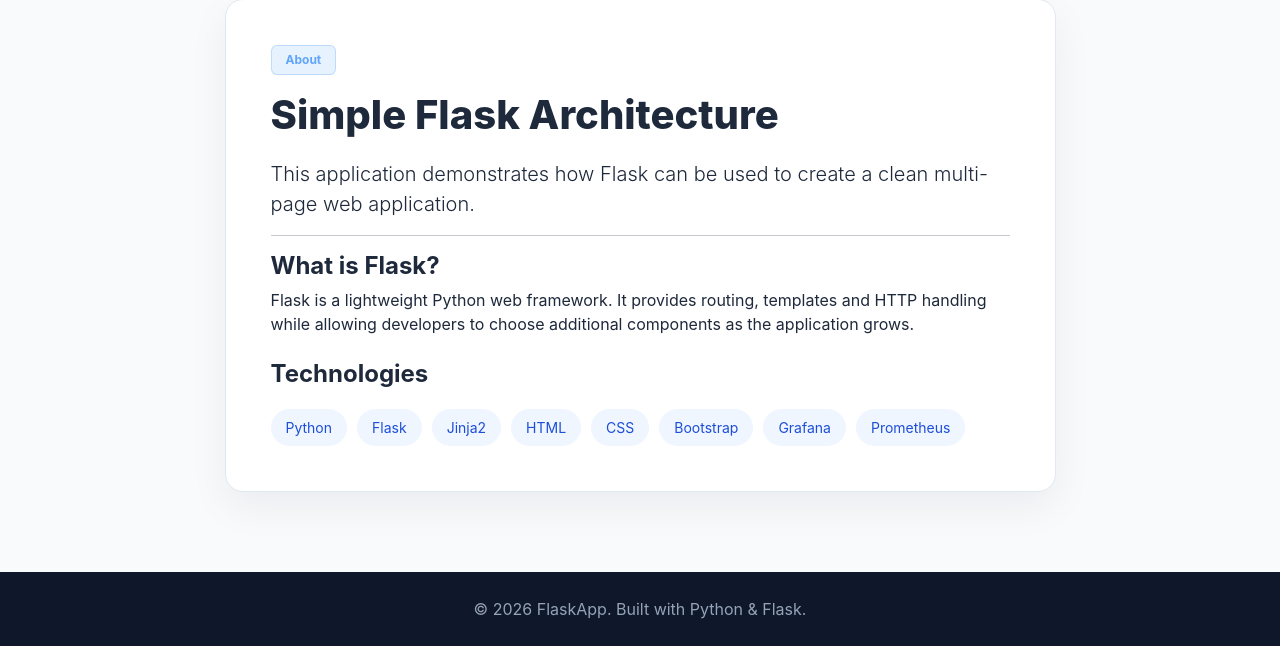
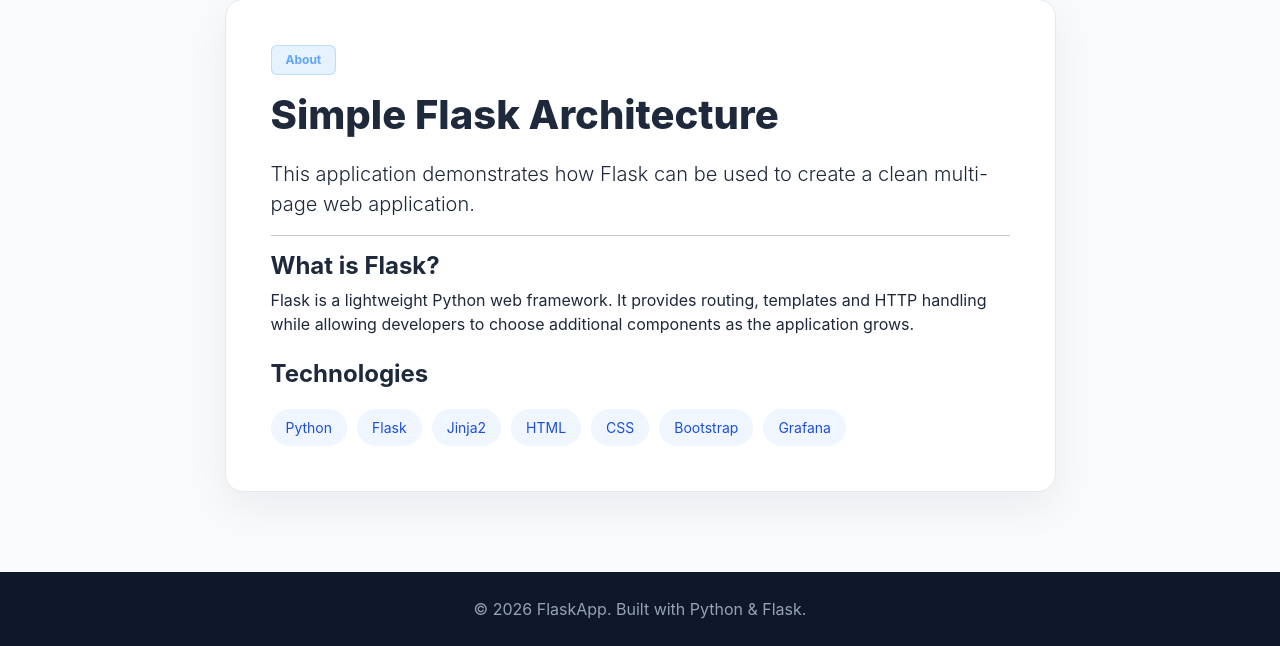
Before and after one commit to cssp007/python-flask-argocd-testing, a Flask app: page /about in a window 1280 px wide. Shown: the part 155-801 px from the top of the page. Run offline with Flask 3, Linux system fonts and the light colour scheme.

```diff
--- a/templates/about.html
+++ b/templates/about.html
@@ -47,7 +47,6 @@
                         <span>CSS</span>
                         <span>Bootstrap</span>
                         <span>Grafana</span>
-                        <span>Prometheus</span>
                     </div>
 
                 </div>
```
